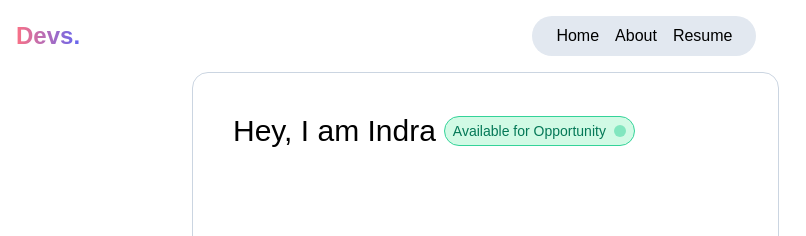
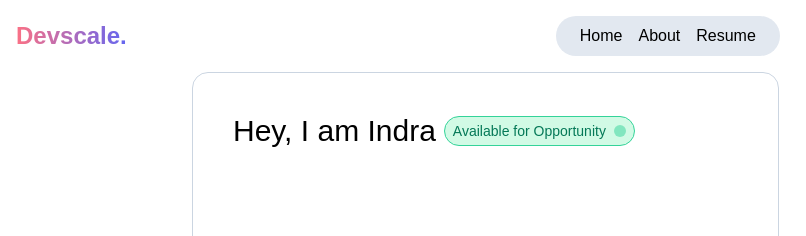
Before and after one commit to indrazm/vite-personal, a website built with Vite: page src/index.html in a window 1280 px wide. Shown: the top 236 px of the page, 0-806 px from the left. Built offline with nearby package versions, Linux system fonts and the light colour scheme.

Commit message:
style: change logo text

```diff
--- a/src/index.html
+++ b/src/index.html
@@ -9,7 +9,7 @@
   <body>
     <div class="h-screen flex flex-col justify-between">
       <header class="flex justify-between items-center p-4">
-        <div class="brand">Devs.</div>
+        <div class="brand">Devscale.</div>
         <nav class="flex gap-4 bg-slate-200 px-6 py-2 rounded-full">
           <div>Home</div>
           <div>About</div>
```
